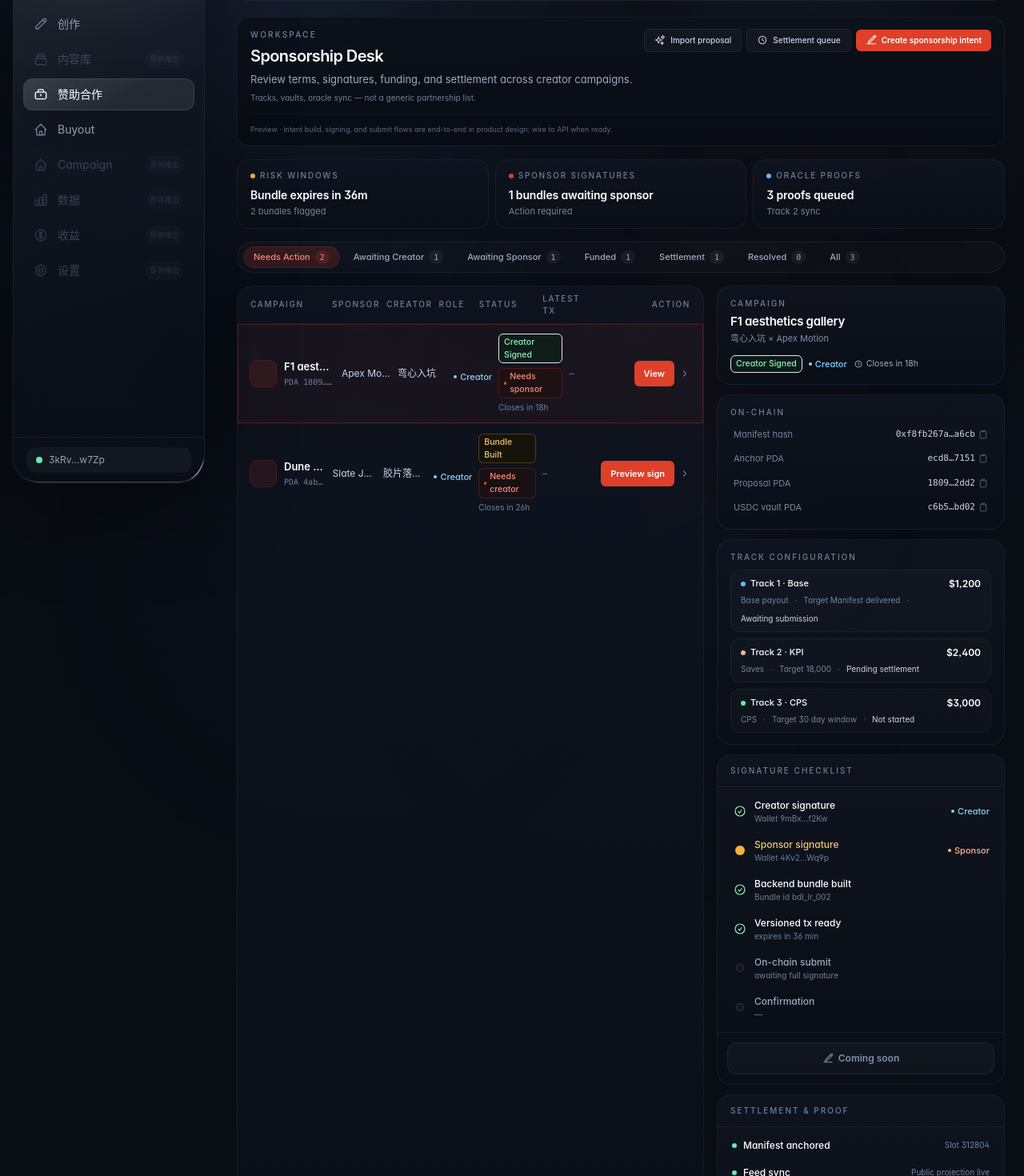
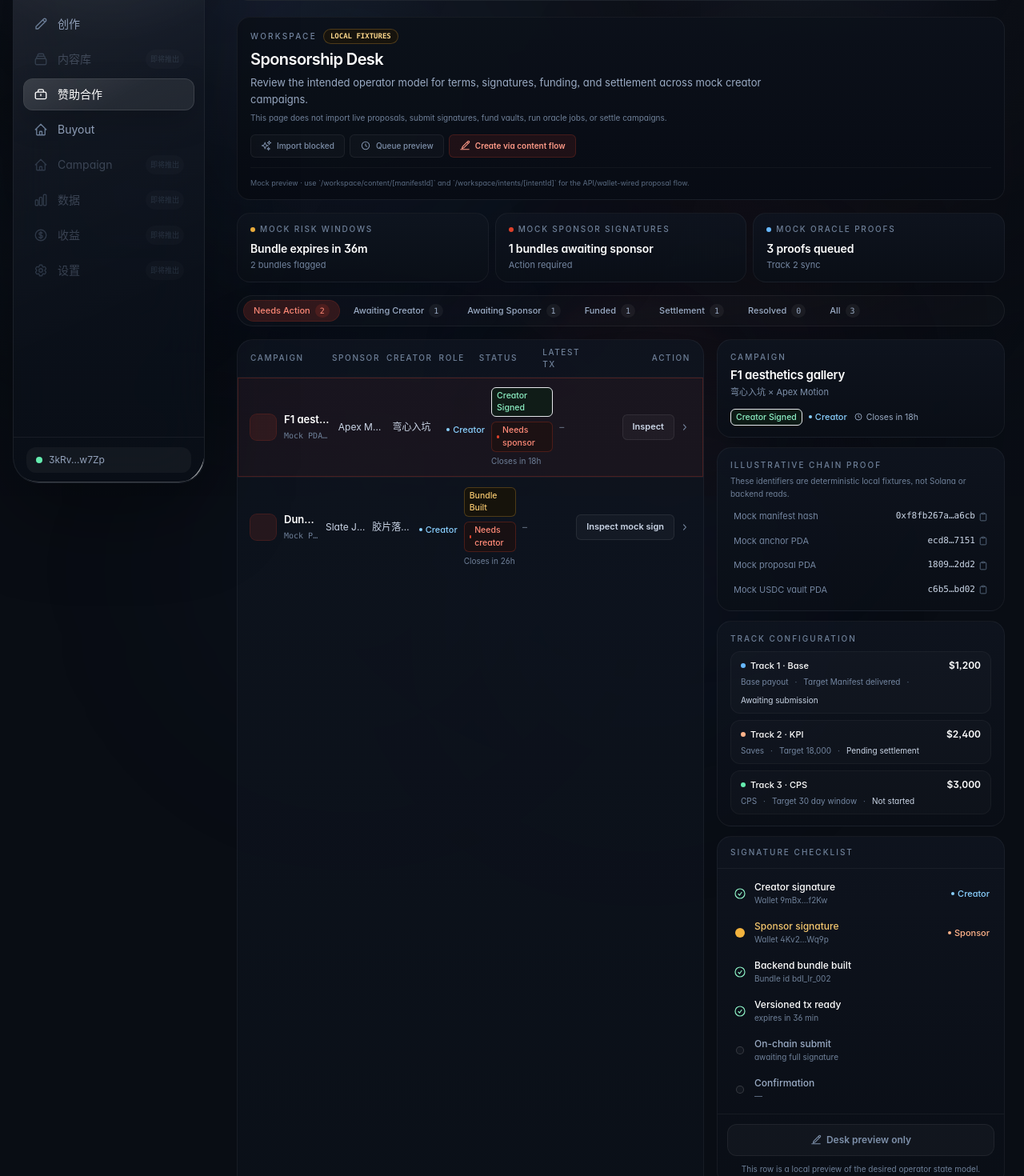
Before and after one commit to Carstin520/StreamPump, a Next.js app in the folder app/: page /workspace/sponsorships in a window 1280 px wide. Shown: the part 180-1650 px from the top of the page at 80% size. Built offline with nearby package versions, Linux system fonts and the light colour scheme.

Commit message:
chore: clarify sponsorship desk preview

```diff
--- a/app/src/components/workspace/SponsorshipDesk.tsx
+++ b/app/src/components/workspace/SponsorshipDesk.tsx
@@ -1,4 +1,3 @@
-import Link from "next/link";
 import { useMemo, useState } from "react";
 
 import {
@@ -296,26 +295,40 @@ const statusLabel = (campaign: DeskCampaign) => {
 };
 
 const getDeskSignatureCta = (campaign: DeskCampaign) => {
-  const href = `/workspace/intents/${campaign.id}`;
   if (campaign.viewerRole === "Observer") {
-    return { disabled: false as const, href, label: "View details" as const };
+    return {
+      hint: "This fixture can be inspected in the desk only; no proposal API is called.",
+      label: "Desk preview only",
+    };
   }
   if (campaign.needsActionFor === campaign.viewerRole) {
     const label =
-      campaign.viewerRole === "Creator" ? "Preview sign · creator part" : "Preview sign & funding";
-    return { disabled: false as const, href, label };
+      campaign.viewerRole === "Creator" ? "Mock creator action only" : "Mock sponsor action only";
+    return {
+      hint: "This desk row is local fixture data. Open a real proposal intent from a content detail page to sign or fund.",
+      label,
+    };
   }
-  return { disabled: true as const, href: "#" as const, label: "Coming soon" as const };
+  if (campaign.status === "FUNDED") {
+    return {
+      hint: "Settlement status is illustrative here; operator/oracle settlement controls are not wired to this page.",
+      label: "Mock settlement only",
+    };
+  }
+  return {
+    hint: "This row is a local preview of the desired operator state model.",
+    label: "Desk preview only",
+  };
 };
 
 const getBoardRowCta = (campaign: DeskCampaign) => {
   if (campaign.viewerRole === "Observer") return "View";
   if (campaign.needsActionFor === campaign.viewerRole) {
-    return campaign.viewerRole === "Creator" ? "Preview sign" : "Preview fund";
+    return campaign.viewerRole === "Creator" ? "Inspect mock sign" : "Inspect mock fund";
   }
-  if (campaign.status === "BUNDLE_BUILT") return "Review";
-  if (campaign.status === "FUNDED") return "Demo settle";
-  return "View";
+  if (campaign.status === "BUNDLE_BUILT") return "Inspect";
+  if (campaign.status === "FUNDED") return "Inspect mock settle";
+  return "Inspect";
 };
 
 const statusToneClass = (campaign: DeskCampaign) => {
@@ -390,41 +403,52 @@ const DeskHeader = () => (
   <section className="rounded-[16px] border border-white/[0.06] bg-[linear-gradient(180deg,rgba(12,17,26,0.95)_0%,rgba(8,12,20,0.95)_100%)] px-4 py-3.5">
     <div className="flex flex-wrap items-start justify-between gap-3">
       <div>
-        <p className="text-[10px] font-medium uppercase tracking-[0.22em] text-[#7486a1]">Workspace</p>
+        <div className="flex flex-wrap items-center gap-2">
+          <p className="text-[10px] font-medium uppercase tracking-[0.22em] text-[#7486a1]">Workspace</p>
+          <span className="rounded-full border border-[#f3b33e]/25 bg-[#1f1708]/60 px-2 py-0.5 font-mono text-[9px] font-semibold text-[#f8d48a]">
+            LOCAL FIXTURES
+          </span>
+        </div>
         <h1 className="mt-1 text-[18px] font-semibold tracking-[-0.03em] text-white md:text-[20px]">Sponsorship Desk</h1>
         <p className="mt-1 max-w-[640px] text-[12px] leading-relaxed text-[#9aabc4] md:text-[13px]">
-          Review terms, signatures, funding, and settlement across creator campaigns.
+          Review the intended operator model for terms, signatures, funding, and settlement across mock creator campaigns.
         </p>
         <p className="mt-1 max-w-[640px] text-[10px] leading-relaxed text-[#6f8099]">
-          Tracks, vaults, oracle sync — not a generic partnership list.
+          This page does not import live proposals, submit signatures, fund vaults, run oracle jobs, or settle campaigns.
         </p>
       </div>
       <div className="flex flex-wrap items-center gap-1.5">
         <button
-          className="flex items-center gap-1.5 rounded-md border border-white/[0.06] bg-white/[0.03] px-3 py-1.5 text-[10px] font-medium text-[#cbd6e7] transition hover:border-white/[0.12] hover:text-white"
+          aria-disabled="true"
+          className="flex cursor-not-allowed items-center gap-1.5 rounded-md border border-white/[0.06] bg-white/[0.025] px-3 py-1.5 text-[10px] font-medium text-[#7e90aa]"
+          disabled
           type="button"
         >
           <SparklesIcon className="h-3.5 w-3.5" />
-          Import proposal
+          Import blocked
         </button>
         <button
-          className="flex items-center gap-1.5 rounded-md border border-white/[0.06] bg-white/[0.03] px-3 py-1.5 text-[10px] font-medium text-[#cbd6e7] transition hover:border-white/[0.12] hover:text-white"
+          aria-disabled="true"
+          className="flex cursor-not-allowed items-center gap-1.5 rounded-md border border-white/[0.06] bg-white/[0.025] px-3 py-1.5 text-[10px] font-medium text-[#7e90aa]"
+          disabled
           type="button"
         >
           <ClockIcon className="h-3.5 w-3.5" />
-          Settlement queue
+          Queue preview
         </button>
         <button
-          className="flex items-center gap-1.5 rounded-md bg-[#de402a] px-3 py-1.5 text-[10px] font-semibold text-white transition hover:bg-[#ea523e]"
+          aria-disabled="true"
+          className="flex cursor-not-allowed items-center gap-1.5 rounded-md border border-[#de402a]/20 bg-[#de402a]/10 px-3 py-1.5 text-[10px] font-semibold text-[#ff9a88]"
+          disabled
           type="button"
         >
           <SignatureIcon className="h-3.5 w-3.5" />
-          Create sponsorship intent
+          Create via content flow
         </button>
       </div>
     </div>
     <p className="mt-3 border-t border-white/[0.04] pt-3 text-[9px] text-[#5a6b82]">
-      Preview · intent build, signing, and submit flows are end-to-end in product design; wire to API when ready.
+      Mock preview · use `/workspace/content/[manifestId]` and `/workspace/intents/[intentId]` for the API/wallet-wired proposal flow.
     </p>
   </section>
 );
@@ -443,19 +467,19 @@ const DeskAlerts = ({ campaigns }: { campaigns: DeskCampaign[] }) => {
       <AlertTile
         accent="#f3b33e"
         hint={`${alerts.length} bundles flagged`}
-        label="Risk windows"
+        label="Mock risk windows"
         message={alerts.length > 0 ? alerts[0].flag : "No deadline pressure"}
       />
       <AlertTile
         accent="#de402a"
         hint={sponsorMissing > 0 ? "Action required" : "Idle"}
-        label="Sponsor signatures"
+        label="Mock sponsor signatures"
         message={sponsorMissing > 0 ? `${sponsorMissing} bundles awaiting sponsor` : "All signatures collected"}
       />
       <AlertTile
         accent="#67b8ff"
         hint={oraclePending > 0 ? "Track 2 sync" : "Synced"}
-        label="Oracle proofs"
+        label="Mock oracle proofs"
         message={oraclePending > 0 ? `${oraclePending} proofs queued` : "All proofs reconciled"}
       />
     </section>
@@ -590,7 +614,7 @@ const BoardRow = ({
         <div className="min-w-0">
           <p className="truncate text-[13px] font-semibold text-white">{campaign.title}</p>
           <p className="mt-0.5 truncate font-mono text-[10px] text-[#6f8099]">
-            PDA {campaign.proposalPda}
+            Mock PDA {campaign.proposalPda}
           </p>
         </div>
       </div>
@@ -636,13 +660,11 @@ const BoardRow = ({
       </div>
 
       <div className="flex items-center justify-end gap-1.5">
-        <Link
-          className="flex h-8 items-center justify-center rounded-md bg-[#de402a] px-3 text-[11px] font-semibold text-white transition hover:bg-[#ea523e]"
-          href={`/workspace/intents/${campaign.id}`}
-          onClick={(event) => event.stopPropagation()}
+        <span
+          className="flex h-8 items-center justify-center rounded-md border border-white/[0.08] bg-white/[0.03] px-3 text-[11px] font-semibold text-[#cbd6e7]"
         >
           {ctaLabel}
-        </Link>
+        </span>
         <ChevronRightIcon className="h-3.5 w-3.5 text-[#7e90aa]" />
       </div>
     </button>
@@ -671,21 +693,15 @@ const MobileDeskCtaBar = ({ campaign }: { campaign: DeskCampaign }) => {
   const cta = getDeskSignatureCta(campaign);
   return (
     <div className="fixed inset-x-0 bottom-0 z-40 border-t border-white/[0.06] bg-[rgba(8,10,16,0.92)] px-4 py-3 backdrop-blur-md xl:hidden">
-      <Link
-        aria-disabled={cta.disabled}
-        className={`flex w-full items-center justify-center gap-1.5 rounded-xl py-3 text-[13px] font-semibold transition ${
-          cta.disabled
-            ? "border border-white/[0.06] bg-white/[0.03] text-[#7e90aa]"
-            : "bg-[linear-gradient(180deg,#f05540_0%,#de402a_100%)] text-white shadow-[0_10px_24px_rgba(222,64,42,0.25)]"
-        }`}
-        href={cta.disabled ? "#" : cta.href}
-        onClick={(event) => {
-          if (cta.disabled) event.preventDefault();
-        }}
+      <button
+        className="flex w-full cursor-not-allowed items-center justify-center gap-1.5 rounded-xl border border-white/[0.06] bg-white/[0.03] py-3 text-[13px] font-semibold text-[#7e90aa]"
+        disabled
+        title={cta.hint}
+        type="button"
       >
         <SignatureIcon className="h-4 w-4 shrink-0" />
         {cta.label}
-      </Link>
+      </button>
     </div>
   );
 };
@@ -728,12 +744,15 @@ const DrawerSummary = ({ campaign }: { campaign: DeskCampaign }) => (
 
 const DrawerOnChain = ({ campaign }: { campaign: DeskCampaign }) => (
   <section className="rounded-[18px] border border-white/[0.05] bg-[linear-gradient(180deg,rgba(15,21,32,0.86)_0%,rgba(10,15,23,0.86)_100%)] px-4 py-3.5">
-    <p className="text-[10px] font-medium uppercase tracking-[0.2em] text-[#6f8099]">On-chain</p>
+    <p className="text-[10px] font-medium uppercase tracking-[0.2em] text-[#6f8099]">Illustrative Chain Proof</p>
+    <p className="mt-1 text-[10px] leading-4 text-[#6f8099]">
+      These identifiers are deterministic local fixtures, not Solana or backend reads.
+    </p>
     <div className="mt-2 space-y-1.5 text-[11px]">
-      <HashRow label="Manifest hash" value={campaign.manifestHash} />
-      <HashRow label="Anchor PDA" value={campaign.anchorPda} />
-      <HashRow label="Proposal PDA" value={campaign.proposalPda} />
-      <HashRow label="USDC vault PDA" value={campaign.usdcVaultPda} />
+      <HashRow label="Mock manifest hash" value={campaign.manifestHash} />
+      <HashRow label="Mock anchor PDA" value={campaign.anchorPda} />
+      <HashRow label="Mock proposal PDA" value={campaign.proposalPda} />
+      <HashRow label="Mock USDC vault PDA" value={campaign.usdcVaultPda} />
     </div>
   </section>
 );
@@ -806,21 +825,16 @@ const DrawerSignatures = ({ campaign }: { campaign: DeskCampaign }) => {
         ))}
       </div>
       <div className="hidden border-t border-white/[0.05] p-3 xl:block">
-        <Link
-          aria-disabled={cta.disabled}
-          className={`flex w-full items-center justify-center gap-1.5 rounded-xl py-2.5 text-[12px] font-semibold transition ${
-            cta.disabled
-              ? "border border-white/[0.06] bg-white/[0.03] text-[#7e90aa]"
-              : "bg-[linear-gradient(180deg,#f05540_0%,#de402a_100%)] text-white shadow-[0_14px_28px_rgba(222,64,42,0.28)] hover:brightness-[1.05]"
-          }`}
-          href={cta.href}
-          onClick={(event) => {
-            if (cta.disabled) event.preventDefault();
-          }}
+        <button
+          className="flex w-full cursor-not-allowed items-center justify-center gap-1.5 rounded-xl border border-white/[0.06] bg-white/[0.03] py-2.5 text-[12px] font-semibold text-[#7e90aa]"
+          disabled
+          title={cta.hint}
+          type="button"
         >
           <SignatureIcon className="h-3.5 w-3.5" />
           {cta.label}
-        </Link>
+        </button>
+        <p className="mt-2 text-center text-[10px] leading-4 text-[#6f8099]">{cta.hint}</p>
       </div>
     </section>
   );
```
Also changed, not shown: 1 other file (tests, documents, lock files or other folders).
